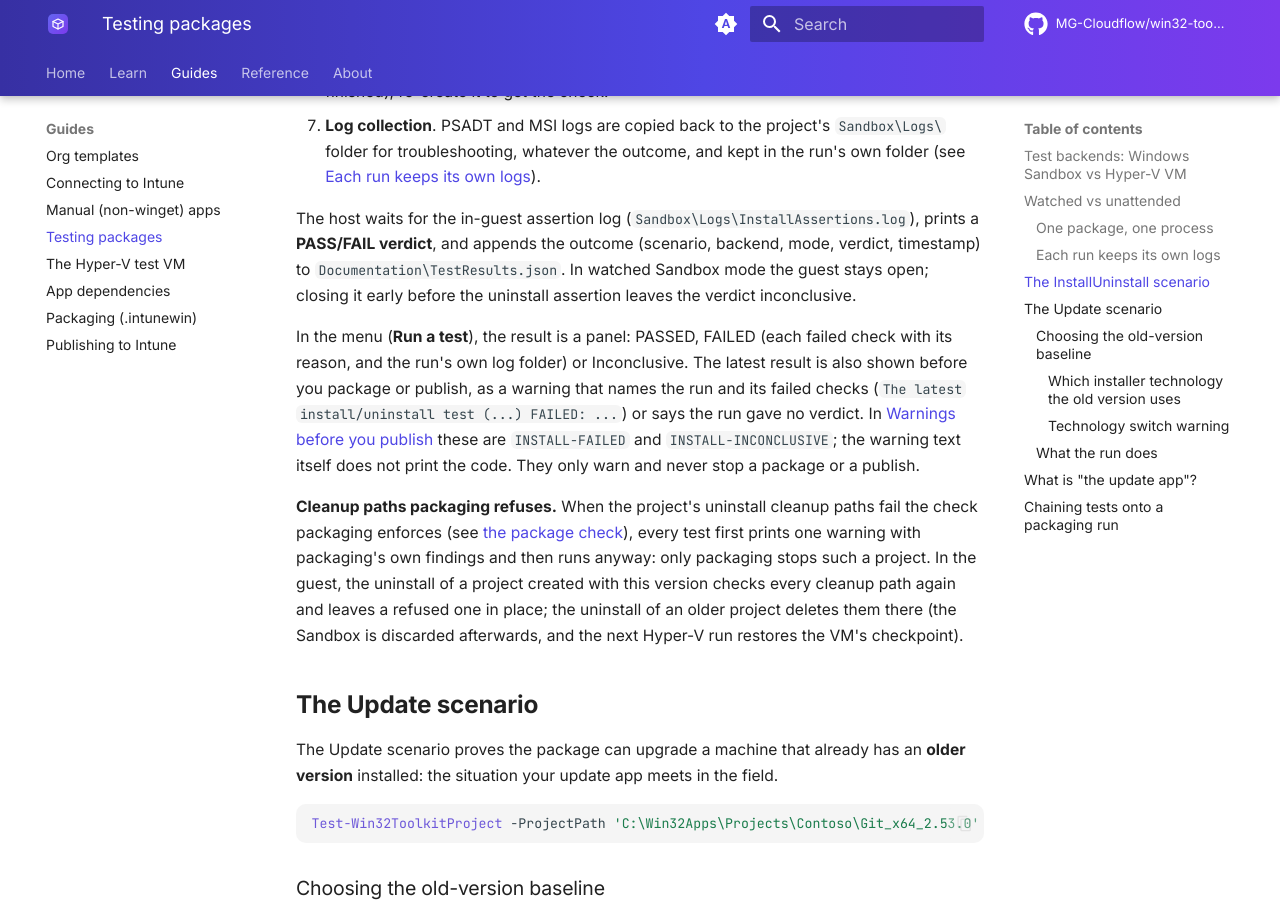
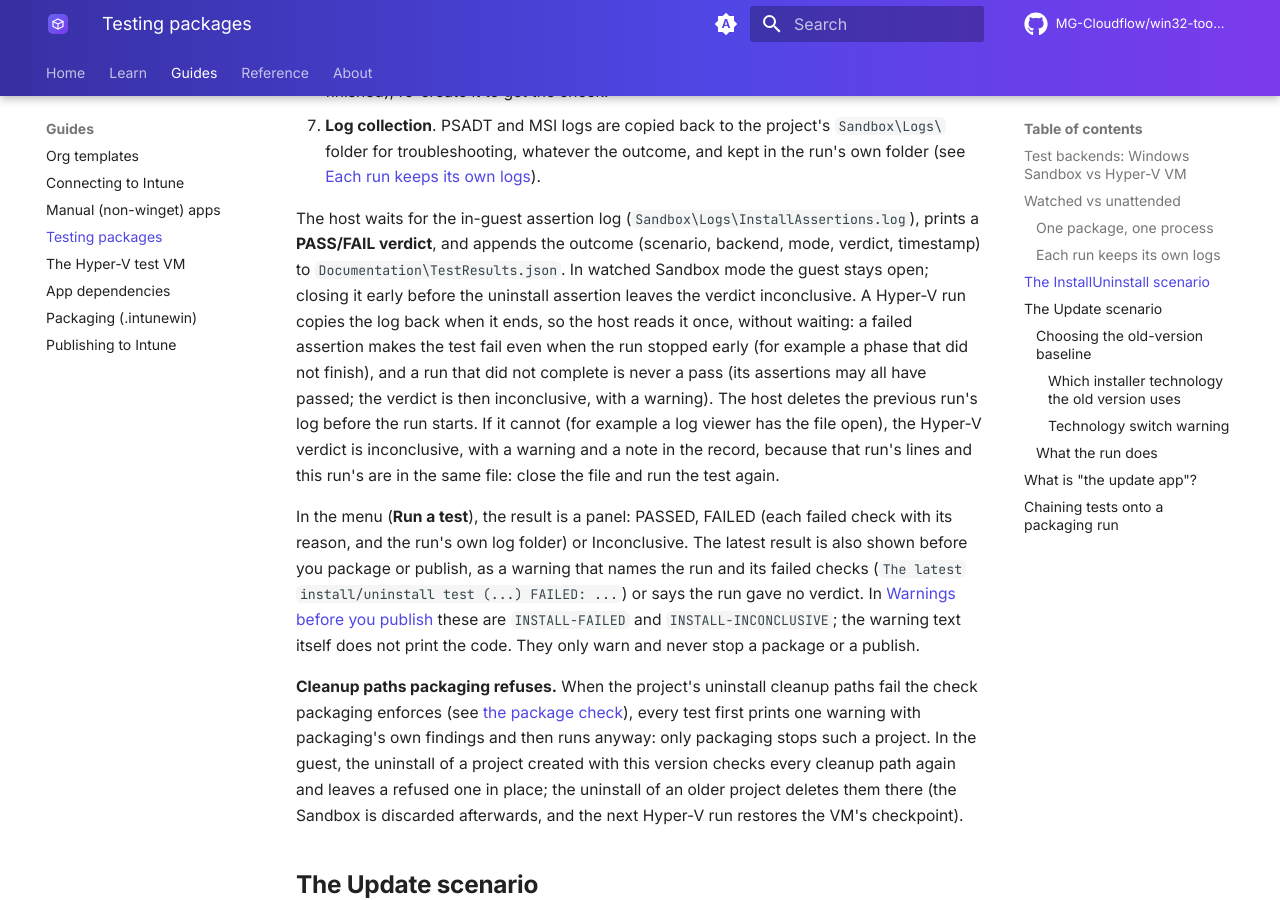
Before and after one commit to MG-Cloudflow/win32-toolkit, an MkDocs documentation site: the page built from docs/testing.md, in a window 1280 px wide and 900 px high, scrolled down 6482 px. Built offline with MkDocs 1.6.1 and Material for MkDocs 9.7.7, drawn with Linux system fonts in a browser that asks for light colours; comment, search, counter and statistics services are not loaded.

Commit message:
fix(test): read a Hyper-V run's assertions once and keep a FAIL from a partial run
Hyper-V speed-up PR 1 (D24, A6, V-12, V-13). A Hyper-V run's assertion log comes back with
the copy-out and cannot change, but the Update verdict polled it for up to a minute when it
had no RESULT COMPLETE line, and an install/uninstall run the provider called incomplete
was never judged, so a FAIL line in its log was recorded as Inconclusive.

- Wait-Win32ToolkitUpdateAssertion -SinglePass reads the log once (no polling, no
  deadline); a missing log says no results came back from the Hyper-V run. The verdict
  rules are unchanged: a FAIL is conclusive on a partial log, a pass needs RESULT COMPLETE.
- Test-Win32ToolkitProject reads both Hyper-V scenarios with -SinglePass. The
  install/uninstall log (cleared before the run) is read whether or not the run
  completed: a FAIL makes the test Failed, and a pass from a run that did not complete is
  downgraded to Inconclusive with one warning, never Passed.
- The clearing is Remove-Item -ErrorAction SilentlyContinue, so a log held open by a log
  viewer survives, goes into the guest with the project and gets this run's lines
  appended. Test-Win32ToolkitProject checks after the clearing whether the log is still
  there; on the Hyper-V path such a run is Inconclusive whether or not it completed: the
  log is not read, one warning names the file, and the record's Notes start with one
  sentence saying why.
- docs/testing.md says so.
- Tests: UpdateTest [3b] (-SinglePass: one read, no polling, the same verdict rules);
  TestDispatch [19] (one read, no sleeps; a FAIL from an incomplete run is Failed, a PASS
  from one Inconclusive; a Remove-Item double that leaves the log: an incomplete run with
  only the old FAIL line and a completed run that appended all-PASS lines are both
  Inconclusive with the warning and the note, the control case is still Failed).

Co-Authored-By: Claude Opus 5.5 <noreply@anthropic.com>

```diff
--- a/docs/testing.md
+++ b/docs/testing.md
@@ -242,7 +242,13 @@ What happens inside the guest, in order:
 The host waits for the in-guest assertion log (`Sandbox\Logs\InstallAssertions.log`), prints a
 **PASS/FAIL verdict**, and appends the outcome (scenario, backend, mode, verdict, timestamp) to
 `Documentation\TestResults.json`. In watched Sandbox mode the guest stays open; closing it early before
-the uninstall assertion leaves the verdict inconclusive.
+the uninstall assertion leaves the verdict inconclusive. A Hyper-V run copies the log back when it ends, so
+the host reads it once, without waiting: a failed assertion makes the test fail even when the run stopped
+early (for example a phase that did not finish), and a run that did not complete is never a pass (its
+assertions may all have passed; the verdict is then inconclusive, with a warning). The host deletes the
+previous run's log before the run starts. If it cannot (for example a log viewer has the file open), the
+Hyper-V verdict is inconclusive, with a warning and a note in the record, because that run's lines and this
+run's are in the same file: close the file and run the test again.
 
 In the menu (**Run a test**), the result is a panel: PASSED, FAILED (each failed check with its reason,
 and the run's own log folder) or Inconclusive.
```
Also changed, not shown: 4 other files.
